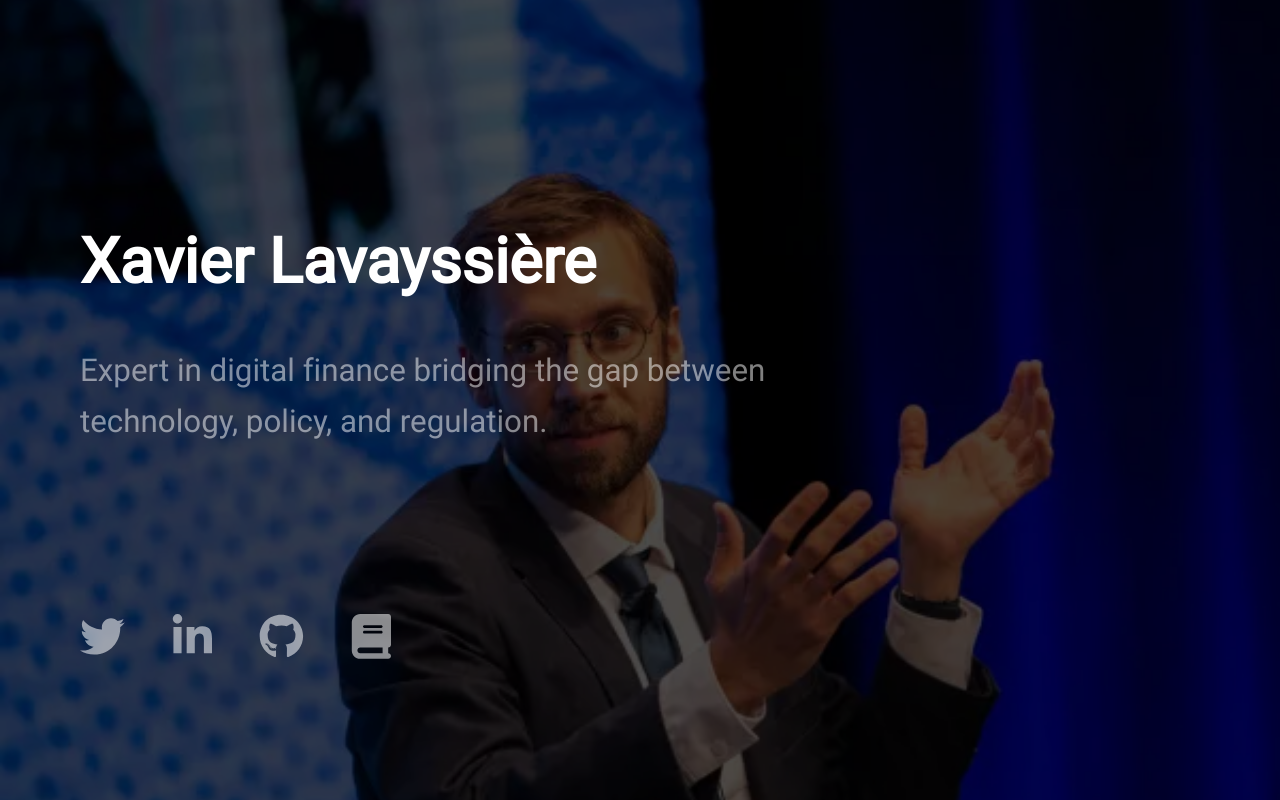
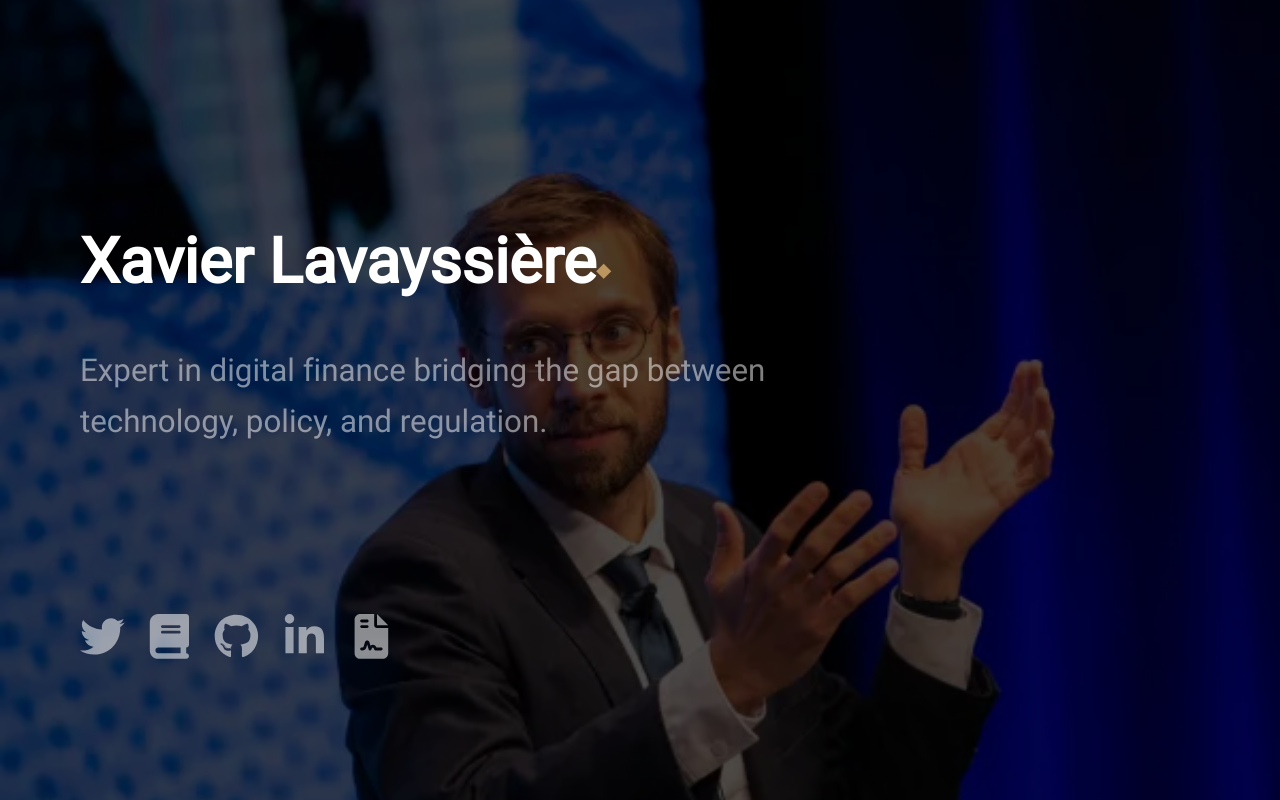
Before and after one commit to Xalava/xalava.github.io, a plain HTML site: page index.html in a window 1280 px wide. Drawn offline with Linux system fonts and the light colour scheme.

Commit message:
design refresh

```diff
--- a/assets/css/light.css
+++ b/assets/css/light.css
@@ -99,6 +99,21 @@ a:hover {
 	text-decoration: none;
 }
 
+@keyframes fadeIn {
+	from {
+		opacity: 0;
+	}
+	to {
+		opacity: 1;
+	}
+}
+
+#dot {
+	color: #BC965E;
+	font-size: 0.6em;
+	animation: fadeIn 5s ease forwards;
+}
+
 @media only screen and (min-width: 600px) and (max-width: 1279px) {
 	body {
 		font-size: 1.6em;
--- a/index.html
+++ b/index.html
@@ -7,11 +7,13 @@
 		<meta name="description" content="Expert in digital finance"/>
 		<meta name="keywords" content="Digital Assets, Payments, Finance, Cryptocurrencies, Blockchain, Research, CBDC, Tokenization"/>
 		<link rel="icon" type="image/png" sizes="32x32" href="/favicon-32x32.png">
-		<link rel="icon" type="image/png" sizes="96x96" href="/favicon-96x96.png">
 		<link rel="icon" type="image/png" sizes="16x16" href="/favicon-16x16.png">
 
-		<link rel="shortcut icon" href="favicon.ico" >
-		<link rel="apple-touch-icon" href="apple-touch-icon.png" >
+		<link rel="manifest" href="/site.webmanifest">
+		<meta name="theme-color" content="#0b1c39">
+
+		<link rel="icon" href="favicon.ico" sizes="32x32">
+		<link rel="apple-touch-icon" sizes="180x180" href="/apple-touch-icon.png">
 
 		<!--[if lte IE 8]><script src="assets/js/ie/html5shiv.js"></script><![endif]-->
 		<link rel="stylesheet" href="assets/css/light.css" />
@@ -37,7 +39,7 @@
 	<body>
 		<div class="container">
 			<header>
-				<h1><span class="maj">X</span>a<span>v</span>ier <span class="maj">L</span>a<span>v</span>ayssière</h1>
+				<h1>Xavier Lavayssière<span id="dot">⬩</span></h1>
 				<p role="main">
 					Expert in digital finance bridging the gap between technology, policy, and regulation.
 				</p>
@@ -49,11 +51,11 @@
 					</svg>
 					<span class="label">Twitter</span>
 				</a></div>
-				<div class="social"><a href="https://www.linkedin.com/in/Lavayssiere" aria-label="connect or follow Xavier on Linkedin">
+				<div class="social"><a href="https://scholar.google.fr/citations?user=xiIACO8AAAAJ" aria-label="Read Xavier's publications">
 					<svg class="icon" xmlns="http://www.w3.org/2000/svg" viewBox="0 0 448 512">
-						<path	d="M100.28 448H7.4V148.9h92.88zM53.79 108.1C24.09 108.1 0 83.5 0 53.8a53.79 53.79 0 0 1 107.58 0c0 29.7-24.1 54.3-53.79 54.3zM447.9 448h-92.68V302.4c0-34.7-.7-79.2-48.29-79.2-48.29 0-55.69 37.7-55.69 76.7V448h-92.78V148.9h89.08v40.8h1.3c12.4-23.5 42.69-48.3 87.88-48.3 94 0 111.28 61.9 111.28 142.3V448z" />
+						<path	d="M96 0C43 0 0 43 0 96V416c0 53 43 96 96 96H384h32c17.7 0 32-14.3 32-32s-14.3-32-32-32V384c17.7 0 32-14.3 32-32V32c0-17.7-14.3-32-32-32H384 96zm0 384H352v64H96c-17.7 0-32-14.3-32-32s14.3-32 32-32zm32-240c0-8.8 7.2-16 16-16H336c8.8 0 16 7.2 16 16s-7.2 16-16 16H144c-8.8 0-16-7.2-16-16zm16 48H336c8.8 0 16 7.2 16 16s-7.2 16-16 16H144c-8.8 0-16-7.2-16-16s7.2-16 16-16z" />
 					</svg>
-					<span class="label">Linkedin</span>
+					<span class="label">Publications</span>
 				</a></div>
 				<div class="social"><a href="https://github.com/Xalava" aria-label="View Xavier's projects on Github">
 					<svg class="icon" xmlns="http://www.w3.org/2000/svg" viewBox="0 0 496 512">
@@ -61,12 +63,27 @@
 					</svg>
 					<span class="label">GitHub</span>
 				</a></div>
-				<div class="social"><a href="https://scholar.google.fr/citations?user=xiIACO8AAAAJ" aria-label="Read Xavier's publications">
+				<div class="social"><a href="https://www.linkedin.com/in/Lavayssiere" aria-label="connect or follow Xavier on Linkedin">
 					<svg class="icon" xmlns="http://www.w3.org/2000/svg" viewBox="0 0 448 512">
-						<path	d="M96 0C43 0 0 43 0 96V416c0 53 43 96 96 96H384h32c17.7 0 32-14.3 32-32s-14.3-32-32-32V384c17.7 0 32-14.3 32-32V32c0-17.7-14.3-32-32-32H384 96zm0 384H352v64H96c-17.7 0-32-14.3-32-32s14.3-32 32-32zm32-240c0-8.8 7.2-16 16-16H336c8.8 0 16 7.2 16 16s-7.2 16-16 16H144c-8.8 0-16-7.2-16-16zm16 48H336c8.8 0 16 7.2 16 16s-7.2 16-16 16H144c-8.8 0-16-7.2-16-16s7.2-16 16-16z" />
+						<path	d="M100.28 448H7.4V148.9h92.88zM53.79 108.1C24.09 108.1 0 83.5 0 53.8a53.79 53.79 0 0 1 107.58 0c0 29.7-24.1 54.3-53.79 54.3zM447.9 448h-92.68V302.4c0-34.7-.7-79.2-48.29-79.2-48.29 0-55.69 37.7-55.69 76.7V448h-92.78V148.9h89.08v40.8h1.3c12.4-23.5 42.69-48.3 87.88-48.3 94 0 111.28 61.9 111.28 142.3V448z" />
 					</svg>
-					<span class="label">Publications</span>
+					<span class="label">Linkedin</span>
 				</a></div>
+				<div class="social"><a href="https://en.malt.fr/profile/xavier"
+						aria-label="Contact Xavier for a mission">
+					<!-- <svg class="icon""
+						xmlns="http://www.w3.org/2000/svg" viewBox="0 0 384 512">
+						<path d="M224 136V0H24C10.7 0 0 10.7 0 24v464c0 13.3 10.7 24 24 24h336c13.3 0 24-10.7 24-24V160H248c-13.2 0-24-10.8-24-24M64 72c0-4.42 3.58-8 8-8h80c4.42 0 8 3.58 8 8v16c0 4.42-3.58 8-8 8H72c-4.42 0-8-3.58-8-8zm0 64c0-4.42 3.58-8 8-8h80c4.42 0 8 3.58 8 8v16c0 4.42-3.58 8-8 8H72c-4.42 0-8-3.58-8-8zm192.81 248H304c8.84 0 16 7.16 16 16s-7.16 16-16 16h-47.19c-16.45 0-31.27-9.14-38.64-23.86c-2.95-5.92-8.09-6.52-10.17-6.52s-7.22.59-10.02 6.19l-7.67 15.34a15.986 15.986 0 0 1-14.31 8.84c-.38 0-.75-.02-1.14-.05c-6.45-.45-12-4.75-14.03-10.89L144 354.59l-10.61 31.88c-5.89 17.66-22.38 29.53-41 29.53H80c-8.84 0-16-7.16-16-16s7.16-16 16-16h12.39c4.83 0 9.11-3.08 10.64-7.66l18.19-54.64c3.3-9.81 12.44-16.41 22.78-16.41s19.48 6.59 22.77 16.41l13.88 41.64c19.77-16.19 54.05-9.7 66 14.16c2.02 4.06 5.96 6.5 10.16 6.5M377 105L279.1 7c-4.5-4.5-10.6-7-17-7H256v128h128v-6.1c0-6.3-2.5-12.4-7-16.9" />
+					</svg> -->
+					<svg
+						class="icon"
+						xmlns="http://www.w3.org/2000/svg"
+						viewBox="0 0 384 512"><!--!Font Awesome Free 6.5.2 by @fontawesome - https://fontawesome.com License - https://fontawesome.com/license/free Copyright 2024 Fonticons, Inc.-->
+						<path
+							d="M64 0C28.7 0 0 28.7 0 64V448c0 35.3 28.7 64 64 64H320c35.3 0 64-28.7 64-64V160H256c-17.7 0-32-14.3-32-32V0H64zM256 0V128H384L256 0zM80 64h64c8.8 0 16 7.2 16 16s-7.2 16-16 16H80c-8.8 0-16-7.2-16-16s7.2-16 16-16zm0 64h64c8.8 0 16 7.2 16 16s-7.2 16-16 16H80c-8.8 0-16-7.2-16-16s7.2-16 16-16zm54.2 253.8c-6.1 20.3-24.8 34.2-46 34.2H80c-8.8 0-16-7.2-16-16s7.2-16 16-16h8.2c7.1 0 13.3-4.6 15.3-11.4l14.9-49.5c3.4-11.3 13.8-19.1 25.6-19.1s22.2 7.7 25.6 19.1l11.6 38.6c7.4-6.2 16.8-9.7 26.8-9.7c15.9 0 30.4 9 37.5 23.2l4.4 8.8H304c8.8 0 16 7.2 16 16s-7.2 16-16 16H240c-6.1 0-11.6-3.4-14.3-8.8l-8.8-17.7c-1.7-3.4-5.1-5.5-8.8-5.5s-7.2 2.1-8.8 5.5l-8.8 17.7c-2.9 5.9-9.2 9.4-15.7 8.8s-12.1-5.1-13.9-11.3L144 349l-9.8 32.8z" />
+					</svg>
+					<span class="label">Profile</span>
+					</a></div>
 			</footer>
 		</div>
 	</body>
```
Also changed, not shown: android-chrome-192x192.png (added), android-chrome-512x512.png (added), apple-icon-precomposed.png (deleted), apple-touch-icon.png, favicon-16x16.png, favicon-32x32.png, favicon-96x96.png (deleted), favicon.ico, site.webmanifest (added).
